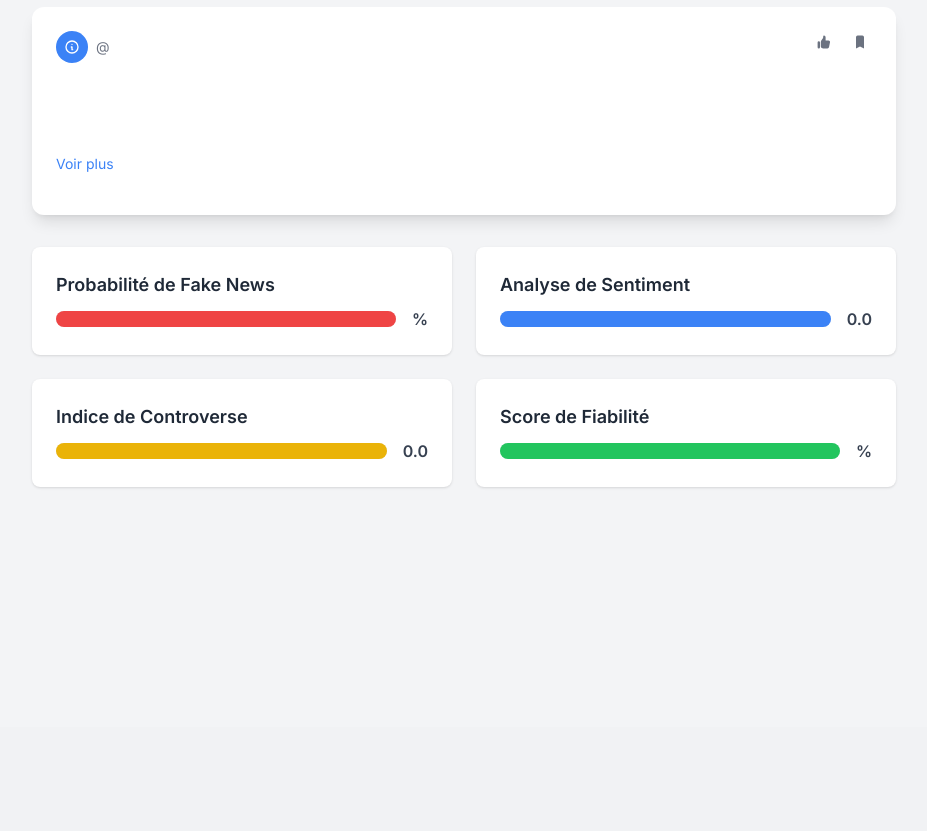
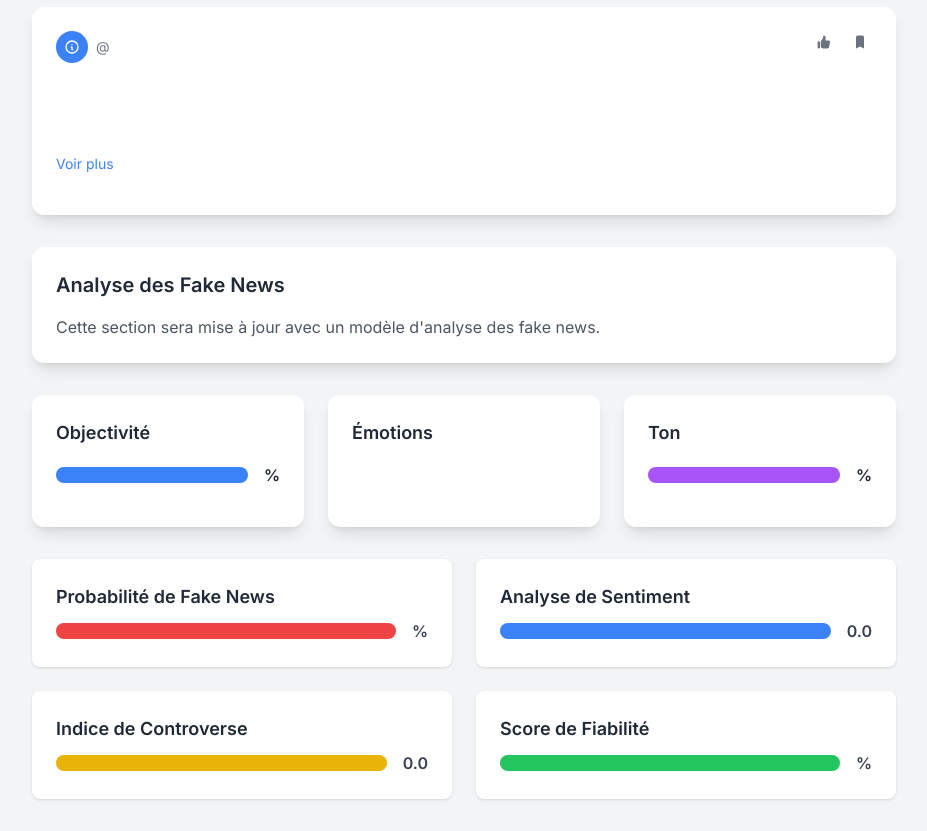
Before and after one commit to arobert004/TripleA_Bluesky, a Flask app: template FakeNews_App/templates/analysis.html in a window 1280 px wide. Shown: the part 73-904 px from the top of the page, without its empty margins (176-1103 px from the left). Before the commit the page ends 561 px from the top, so only its background shows below. Run offline with Flask 3, Linux system fonts and the light colour scheme; the template is opened without the code that fills it, so the values that code supplies are empty; some libraries are stand-ins or nearby versions.

Commit message:
Implémentation des modeles dans analyse post unique

```diff
--- a/FakeNews_App/app.py
+++ b/FakeNews_App/app.py
@@ -103,11 +103,19 @@
         result_fact_or_opi = fact_or_opi(post['record']['text'])
         result_pos_or_neg = pos_or_neg(post['record']['text'])
 
-        # Générer des scores aléatoires
-        fake_news_prob = random.uniform(0, 100)
-        sentiment = random.uniform(-1, 1)
-        controversy = random.uniform(0, 1)
-        reliability = random.uniform(0, 100)
+        # Préparer les résultats des modèles d'analyse
+        emotion_results = [{
+            'label': r['label'],
+            'score': round(r['score'] * 100)
+        } for r in result_emotion_model]
+
+        fact_opinion_result = result_fact_or_opi[0]
+        fact_opinion_score = round(fact_opinion_result['score'] * 100)
+        fact_opinion_label = "Objectif" if fact_opinion_result['label'] == 'LABEL_1' else "Subjectif"
+
+        sentiment_result = result_pos_or_neg[0]
+        sentiment_score = round(sentiment_result['score'] * 100)
+        sentiment_label = sentiment_result['label'].capitalize()
 
         return {
             'author': {
@@ -119,12 +127,16 @@
             'created_at': parser.parse(post['indexed_at']).strftime("%d/%m/%Y %H:%M"),
             'images': images,
 
-            ###### INSERT RESULT OF THE ANALYZE MODEL HERE ######
-            'metrics': {
-                'fake_news_probability': round(fake_news_prob, 1),
-                'sentiment_score': round(sentiment, 2),
-                'controversy_index': round(controversy, 1),
-                'reliability_score': round(reliability, 1)
+            'analysis': {
+                'emotions': emotion_results,
+                'fact_opinion': {
+                    'score': fact_opinion_score,
+                    'label': fact_opinion_label
+                },
+                'sentiment': {
+                    'score': sentiment_score,
+                    'label': sentiment_label
+                }
             },
             'likes': post['like_count'],
             'reposts': post['repost_count'],
--- a/FakeNews_App/templates/analysis.html
+++ b/FakeNews_App/templates/analysis.html
@@ -123,6 +123,63 @@
                 </script>
             </div>
 
+            <!-- Section Fake News -->
+            <div class="bg-white dark:bg-gray-800 rounded-xl shadow-lg overflow-hidden mb-8">
+                <div class="p-6">
+                    <h2 class="text-xl font-semibold mb-4">Analyse des Fake News</h2>
+                    <p class="text-gray-600 dark:text-gray-400">Cette section sera mise à jour avec un modèle d'analyse des fake news.</p>
+                </div>
+            </div>
+
+            <!-- Sections d'analyse -->
+            <div class="grid grid-cols-1 md:grid-cols-3 gap-6 mb-8">
+                <!-- Analyse de l'objectivité -->
+                <div class="bg-white dark:bg-gray-800 rounded-xl shadow-lg overflow-hidden">
+                    <div class="p-6">
+                        <h3 class="text-lg font-semibold mb-4">Objectivité</h3>
+                        <div class="flex items-center mb-4">
+                            <div class="flex-1 bg-gray-200 dark:bg-gray-700 rounded-full h-4">
+                                <div class="bg-blue-500 h-4 rounded-full" style="width: {{ post.analysis.fact_opinion.score }}%"></div>
+                            </div>
+                            <span class="ml-4 font-semibold">{{ post.analysis.fact_opinion.score }}%</span>
+                        </div>
+                        <p class="text-gray-600 dark:text-gray-400">{{ post.analysis.fact_opinion.label }}</p>
+                    </div>
+                </div>
+
+                <!-- Analyse des émotions -->
+                <div class="bg-white dark:bg-gray-800 rounded-xl shadow-lg overflow-hidden">
+                    <div class="p-6">
+                        <h3 class="text-lg font-semibold mb-4">Émotions</h3>
+                        <div class="space-y-4">
+                            {% for emotion in post.analysis.emotions %}
+                            <div class="flex items-center">
+                                <div class="flex-1 bg-gray-200 dark:bg-gray-700 rounded-full h-4">
+                                    <div class="bg-green-500 h-4 rounded-full" style="width: {{ emotion.score }}%"></div>
+                                </div>
+                                <span class="ml-4 font-semibold">{{ emotion.score }}%</span>
+                                <span class="ml-2 text-gray-600 dark:text-gray-400">{{ emotion.label }}</span>
+                            </div>
+                            {% endfor %}
+                        </div>
+                    </div>
+                </div>
+
+                <!-- Analyse du ton -->
+                <div class="bg-white dark:bg-gray-800 rounded-xl shadow-lg overflow-hidden">
+                    <div class="p-6">
+                        <h3 class="text-lg font-semibold mb-4">Ton</h3>
+                        <div class="flex items-center mb-4">
+                            <div class="flex-1 bg-gray-200 dark:bg-gray-700 rounded-full h-4">
+                                <div class="bg-purple-500 h-4 rounded-full" style="width: {{ post.analysis.sentiment.score }}%"></div>
+                            </div>
+                            <span class="ml-4 font-semibold">{{ post.analysis.sentiment.score }}%</span>
+                        </div>
+                        <p class="text-gray-600 dark:text-gray-400">{{ post.analysis.sentiment.label }}</p>
+                    </div>
+                </div>
+            </div>
+
             <!-- Métriques -->
             <div class="grid grid-cols-1 md:grid-cols-2 gap-6 mb-8">
                 <!-- Probabilité Fake News -->
```
